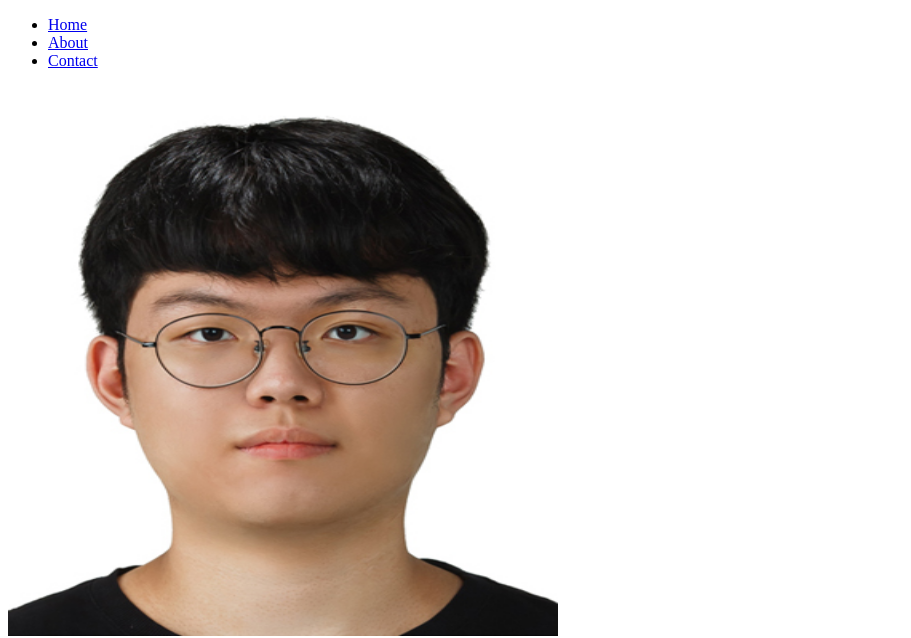
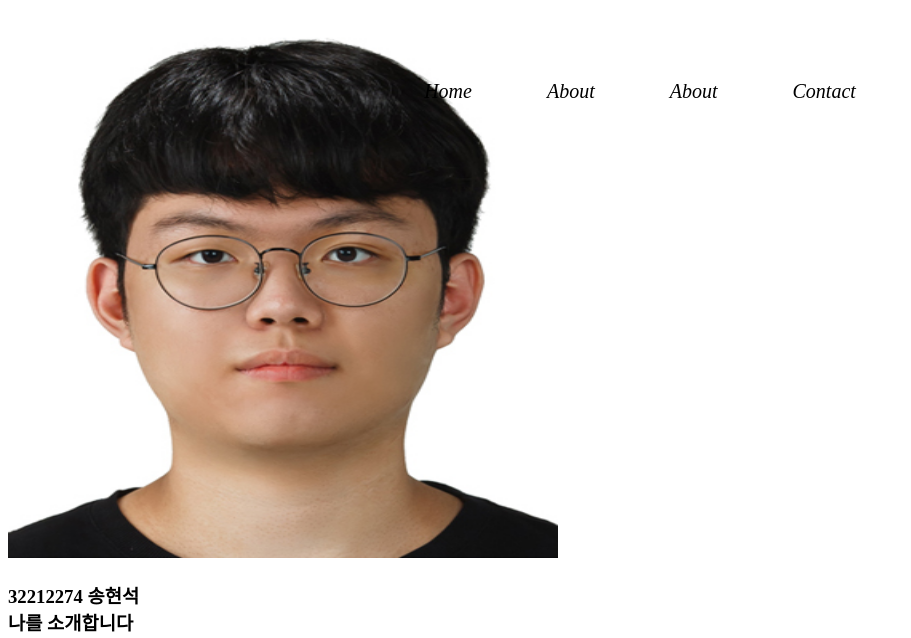
Before and after one commit to Hyunsuk305/Mid-Term-Project, a plain HTML site: page mid-term.html in a window 1280 px wide. Shown: the top 638 px of the page, without its empty margins (0-911 px from the left). Drawn offline with Linux system fonts and the light colour scheme.

Commit message:
sixth commit

```diff
--- a/mid-term.css
+++ b/mid-term.css
@@ -7,3 +7,35 @@ h1 {
     margin-top: 50px;
     font-size: 20px;
 }
+
+/* 상단바 */
+
+.menu * {
+    display: inline;
+}
+
+.menu li {
+    margin: 35px;
+}
+
+.menu li a {
+    color: rgb(0, 0, 0);
+    text-decoration: none;
+}
+
+.menu ul {
+    padding-left: 0px;
+}
+
+.menu {
+    font-size: 20px;
+    font-style: italic;
+    align-items: center;
+    text-align: center;
+    padding-top: 80px;
+    position: fixed;
+    top: 0;
+    left: 0;
+    right: 0;
+    height: 80px;
+}
--- a/mid-term.html
+++ b/mid-term.html
@@ -15,6 +15,7 @@
                 <ul>
                     <li><a href = "index.html" <b>Home</b></a></li>
                     <li><a href = "about.html" <b>About</b></a></li>
+                    <li><a href = "favorites.html" <b>About</b></a></li>
                     <li><a href = "contact.html" <b>Contact</b></a></li>
                 </ul>
             </nav>
```
